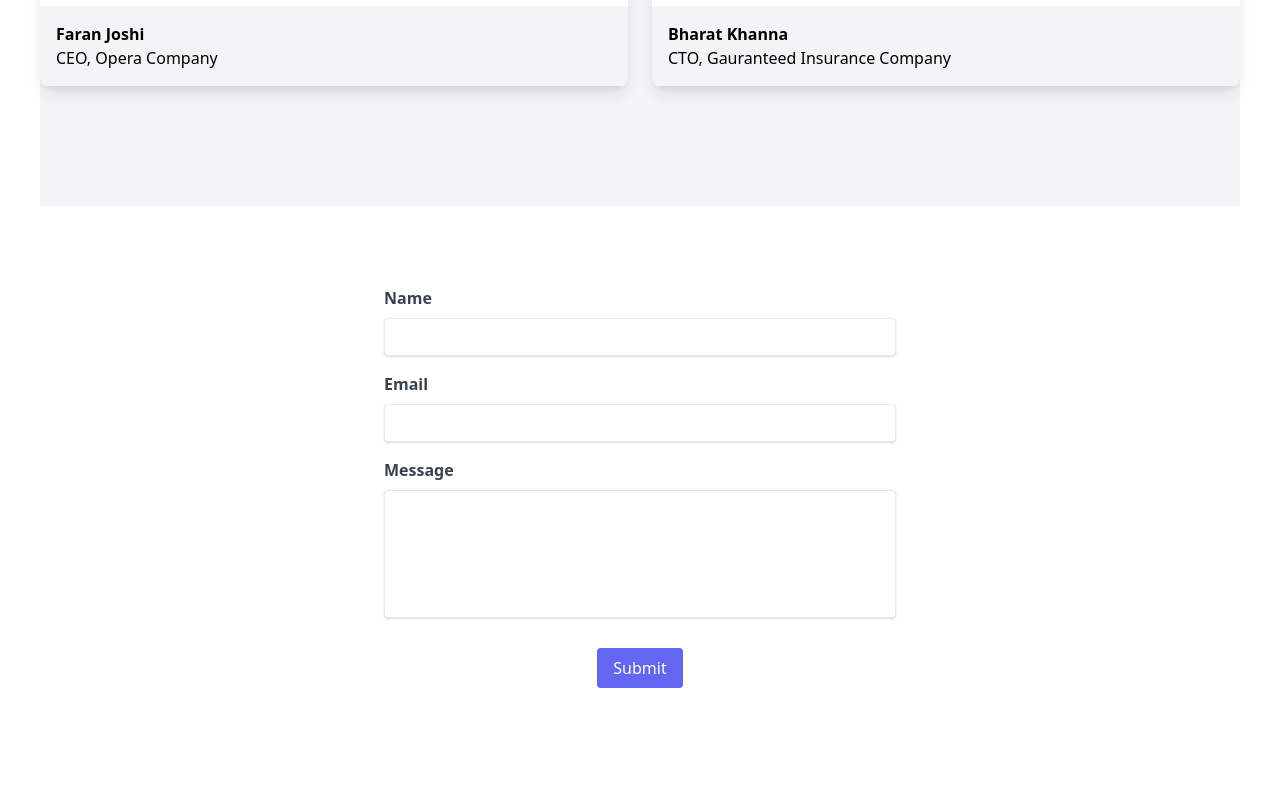
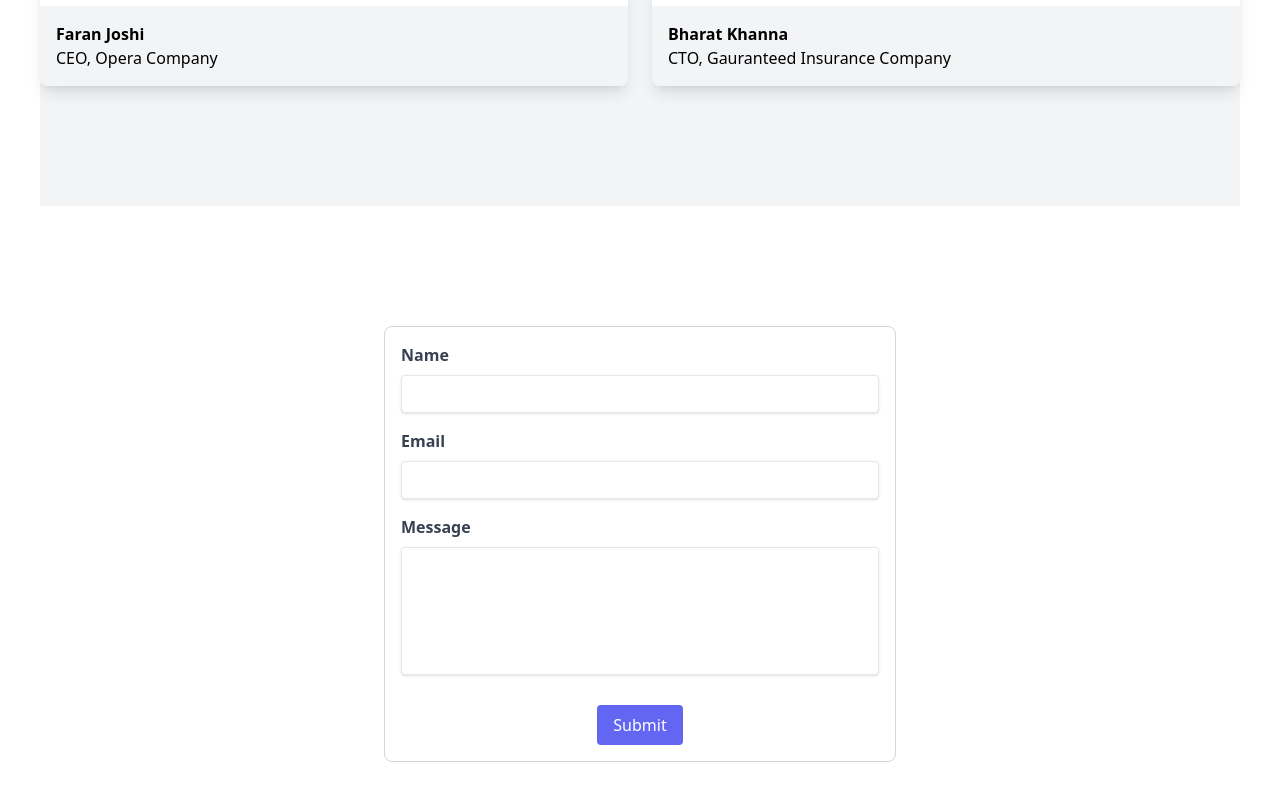
Before and after one commit to Ajinkya-Bhilare-au50/portfolio, a React (Create React App) app: page / in a window 1280 px wide. Shown: the part 3584-4384 px from the top of the page. Built offline with nearby package versions, Linux system fonts and the light colour scheme.

Commit message:
updates2

```diff
--- a/src/components/ContactUs.js
+++ b/src/components/ContactUs.js
@@ -28,8 +28,11 @@ function ContactForm() {
 
   return (
     <section id="contact" className="py-20">
-      <div className="container mx-auto">
-        <form onSubmit={handleSubmit} className="w-full max-w-lg mx-auto">
+      <div className="container mx-auto p-10 ">
+        <form
+          onSubmit={handleSubmit}
+          className="w-full max-w-lg mx-auto p-4 border border-gray-300 rounded-lg"
+        >
           <div className="mb-4">
             <label
               htmlFor="name"
```
